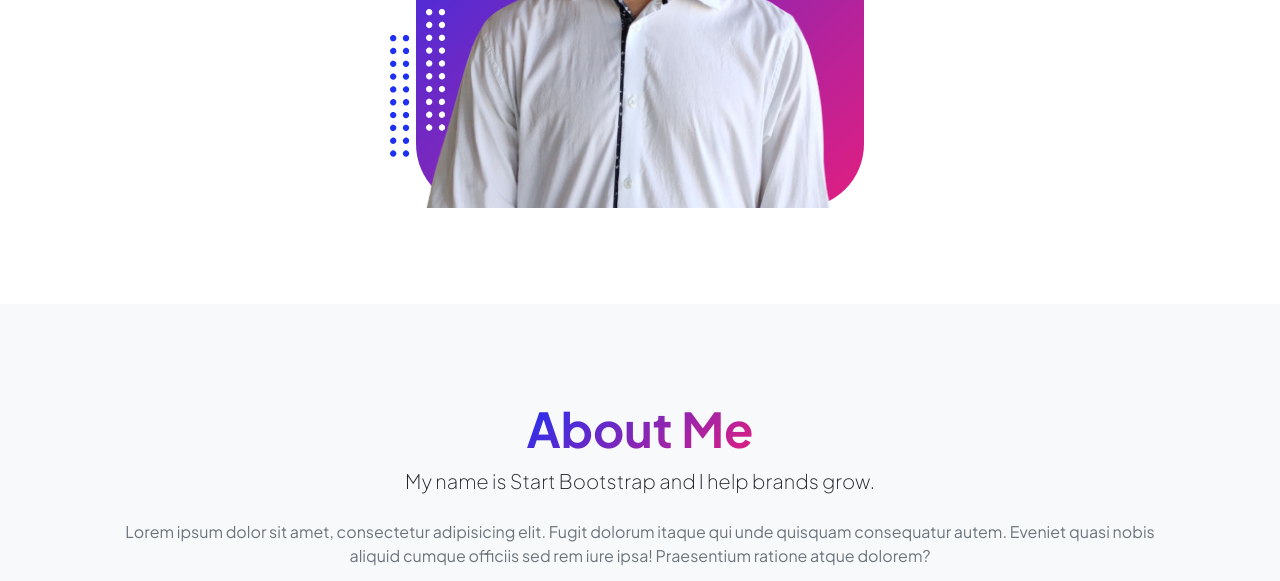
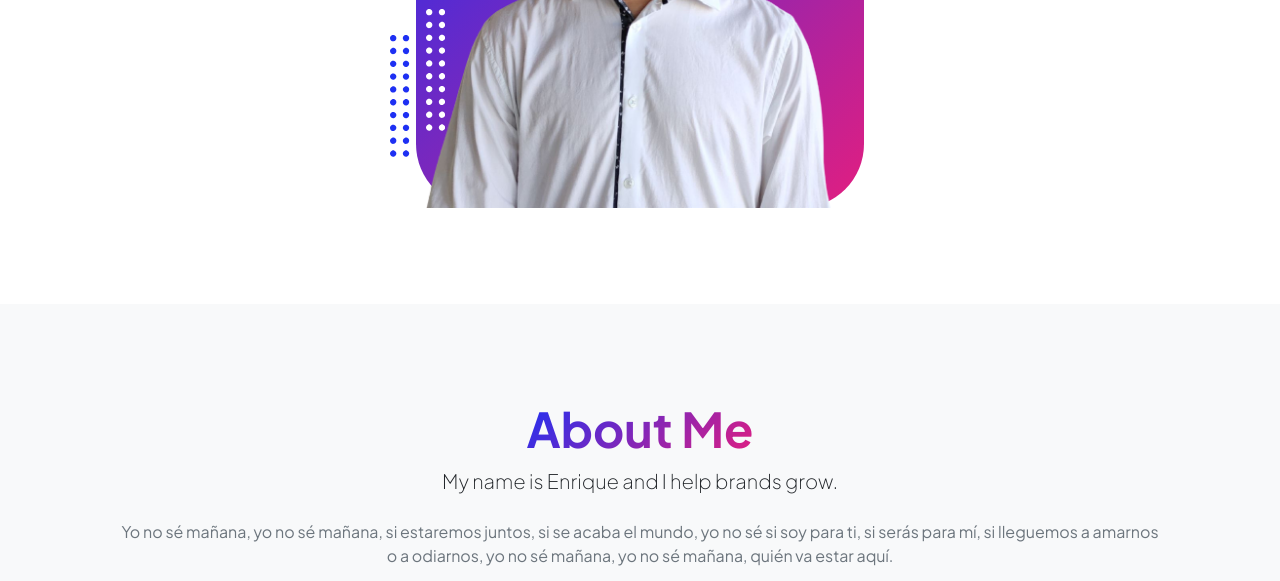
Before and after one commit to En-rique/Testing, a plain HTML site: page index.html in a window 1280 px wide. Shown: the part 761-1342 px from the top of the page. Drawn offline with nearby package versions, Linux system fonts and the light colour scheme.

Commit message:
Update 3 index.html

```diff
--- a/index.html
+++ b/index.html
@@ -41,7 +41,7 @@
                         <div class="col-xxl-5">
                             <!-- Header text content-->
                             <div class="text-center text-xxl-start">
-                                <div class="badge bg-gradient-primary-to-secondary text-white mb-4"><div class="text-uppercase">Design &middot; Development &middot; Marketing</div></div>
+                                <div class="badge bg-gradient-primary-to-secondary text-white mb-4"><div class="text-uppercase">Diseño &middot; Desarrollo &middot; Marketing</div></div>
                                 <div class="fs-3 fw-light text-muted">I can help your business to</div>
                                 <h1 class="display-3 fw-bolder mb-5"><span class="text-gradient d-inline">Get online and grow fast</span></h1>
                                 <div class="d-grid gap-3 d-sm-flex justify-content-sm-center justify-content-xxl-start mb-3">
@@ -182,8 +182,8 @@
                         <div class="col-xxl-8">
                             <div class="text-center my-5">
                                 <h2 class="display-5 fw-bolder"><span class="text-gradient d-inline">About Me</span></h2>
-                                <p class="lead fw-light mb-4">My name is Start Bootstrap and I help brands grow.</p>
-                                <p class="text-muted">Lorem ipsum dolor sit amet, consectetur adipisicing elit. Fugit dolorum itaque qui unde quisquam consequatur autem. Eveniet quasi nobis aliquid cumque officiis sed rem iure ipsa! Praesentium ratione atque dolorem?</p>
+                                <p class="lead fw-light mb-4">My name is Enrique and I help brands grow.</p>
+                                <p class="text-muted">Yo no sé mañana, yo no sé mañana, si estaremos juntos, si se acaba el mundo, yo no sé si soy para ti, si serás para mí, si lleguemos a amarnos o a odiarnos, yo no sé mañana, yo no sé mañana, quién va estar aquí.</p>
                                 <div class="d-flex justify-content-center fs-2 gap-4">
                                     <a class="text-gradient" href="#!"><i class="bi bi-twitter"></i></a>
                                     <a class="text-gradient" href="#!"><i class="bi bi-linkedin"></i></a>
```
